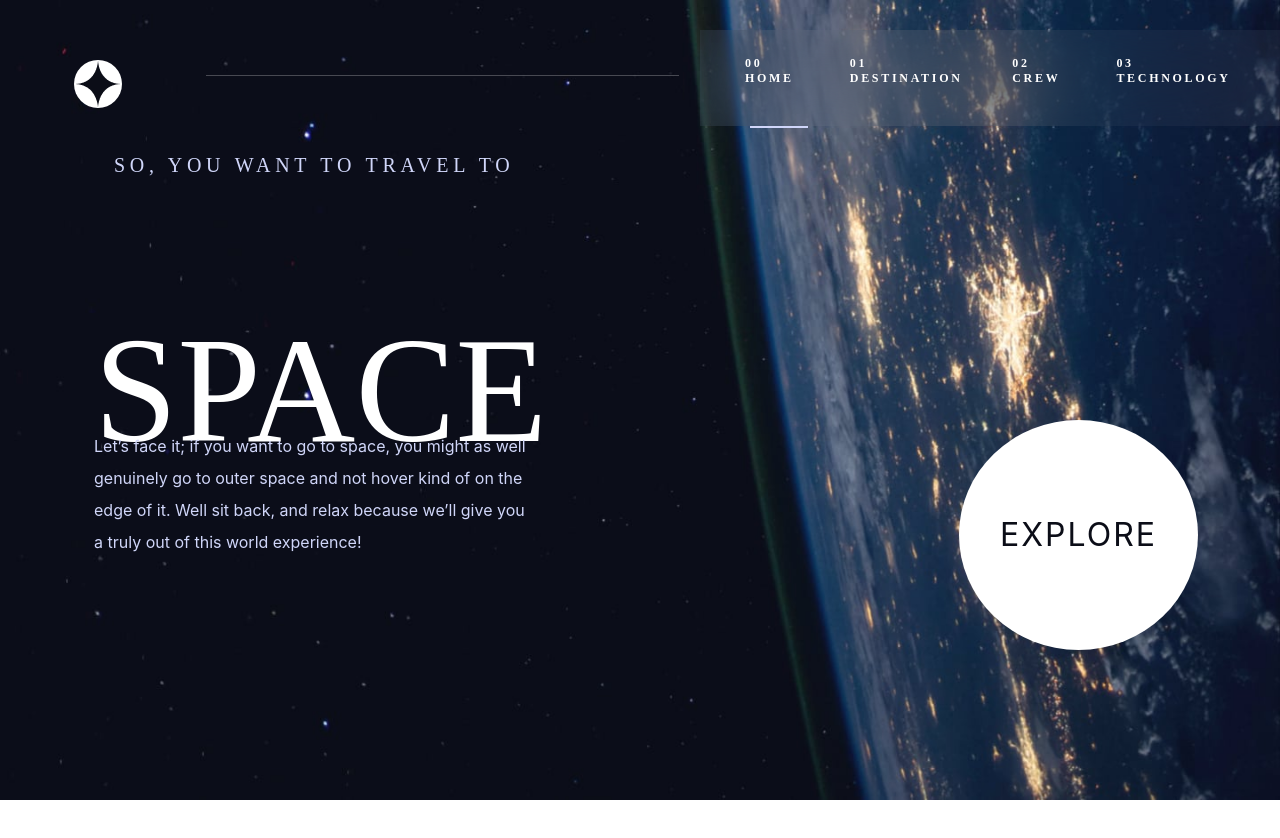
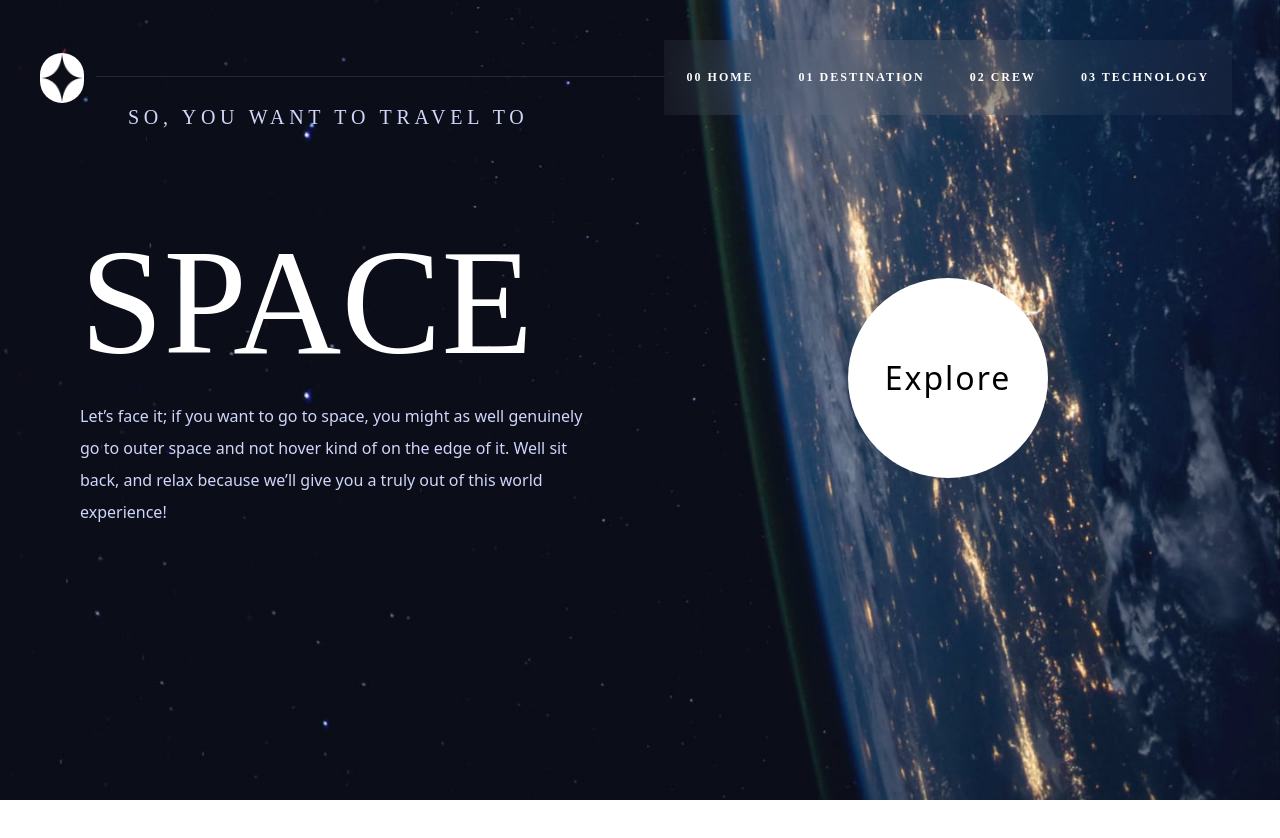
Before and after one commit to Adeolade1st/space-tourism-site, a React (Create React App) app: page / in a window 1280 px wide. Shown: the top 838 px of the page. After the commit the page ends 800 px from the top, so only its background shows below. Built offline with nearby package versions, Linux system fonts and the light colour scheme.

Commit message:
Homepage is mobile responsive

```diff
--- a/src/App.css
+++ b/src/App.css
@@ -1,136 +1,4 @@
-@media screen and (max-width: 480px) {
-  .desktopHome {
-    display: none;
-  }
-
-  .mobileHome {
-    position: absolute;
-  }
-
-  nav {
-    display: flex;
-    flex-direction: column;
-    align-items: flex-end;
-    justify-content: space-around;
-    padding: 40px 40px;
-    max-width: -70px;
-    max-height: 496px;
-    position: absolute;
-    margin-left: -370px;
-    top: 30px;
-    padding-left: 5px;
-    background: rgba(255, 255, 255, 0.04);
-    backdrop-filter: blur(40.774227142333984px);
-  }
-
-  .horizonal-line {
-    display: none;
-  }
-
-  .logo {
-    margin-left: -700px;
-    background-color: white;
-    border-radius: 50px 50px;
-    position: absolute;
-    top: 30px;
-  }
+header {
+    width: fit-content;
+    overflow: hidden;
 }
-
-@media screen and (min-width: 481px) and (max-width: 768px) {
-  .navBar {
-    display: none;
-  }
-}
-
-@media screen and (min-width: 820px) {
-  .nav {
-    display: none;
-  }
-
-  .routeMobile {
-    display: none;
-  }
-
-  .navBar {
-    margin-left: 250px;
-  }
-}
-
-nav {
-  display: flex;
-  align-items: flex-end;
-  justify-content: space-around;
-  padding: 40px 40px;
-  max-width: 830px;
-  max-height: 96px;
-  position: absolute;
-  margin-left: 700px;
-  top: 30px;
-  padding-left: 5px;
-  background: rgba(255, 255, 255, 0.04);
-  backdrop-filter: blur(40.774227142333984px);
-}
-
-nav a {
-  list-style: none;
-  color: white;
-  text-transform: capitalize;
-  font-family: Barlow Condensed;
-  font-size: 12px;
-  font-style: normal;
-  font-weight: 700;
-  line-height: normal;
-  letter-spacing: 2.7px;
-  text-decoration: none;
-  padding-top: 20px;
-  padding-left: 40px;
-}
-
-nav a:hover {
-  color: #d0d6f9;
-  transition: all 100ms ease-out;
-}
-
-nav a:hover::after {
-  content: "";
-  width: 10%;
-  height: 2px;
-  background-color: white;
-  position: absolute;
-  bottom: -2px;
-  left: 50px;
-}
-
-nav a.active::after {
-  content: "";
-  width: 10%;
-  height: 2px;
-  background-color: #d0d6f9;
-  position: absolute;
-  bottom: -2px;
-  left: 50px;
-}
-
-.navBar li {
-  color: white;
-  display: none;
-}
-
-.logo {
-  margin-left: -1750px;
-  background-color: white;
-  border-radius: 50px 50px;
-  position: absolute;
-  top: 30px;
-}
-
-.horizonal-line {
-  position: absolute;
-  margin-left: -1060px;
-}
-
-#mobile-view,
-#times {
-  color: white;
-  display: none;
-}
--- a/src/App.jsx
+++ b/src/App.jsx
@@ -1,61 +1,28 @@
-import React, { useState } from "react";
+import React from "react";
 import "./App.css";
 import Destination from "./Pages/Destination";
 import Crew from "./Pages/Crew";
 import Technology from "./Pages/Technology";
 import HomePage from "./Pages/HomePage";
-import mainLogo from "./Path.png";
-import horizontal from "./Rectangle.png";
 import {
   BrowserRouter as Router,
   Routes,
   Route,
-  Link,
 } from "react-router-dom";
+import NavBar from "./Pages/NavBar";
 
 function App() {
-  const [clicked, setClicked] = useState(false);
-
-  const handleClick = () => {
-    setClicked(!clicked)
-  }
-
     return (
       <Router>
-        <nav>
-          <div className="logo">
-            <img src={mainLogo} alt="logo"></img>
-          </div>
-          <div className="horizonal-line">
-            <img src={horizontal} alt="horizontal-line"></img>
-          </div>
-          <Link to="/" className="active">
-            <strong>00</strong> HOME
-          </Link>
-          <Link to="/Destination">
-            <strong>01</strong> DESTINATION
-          </Link>
-          <Link to="/Crew">
-            <strong>02</strong> CREW
-          </Link>
-          <Link to="/Technology">
-            <strong>03</strong> TECHNOLOGY
-          </Link>
-
-          <div id="mobile-view" onClick={handleClick}>
-            <div
-              id="times"
-              className={clicked ? "fas fa-times" : "fas fa-bars"}
-            ></div>
-          </div>
-        </nav>
-
+        <header>
+          <NavBar />
           <Routes>
             <Route path="/" element={<HomePage />} />
             <Route path="/Destination" element={<Destination />} />
             <Route path="/Crew" element={<Crew />} />
             <Route path="/Technology" element={<Technology />} />
           </Routes>
+        </header>
       </Router>
     );
 }
--- a/src/Pages/HomePage.jsx
+++ b/src/Pages/HomePage.jsx
@@ -1,37 +1,19 @@
 import React from "react";
 import desktopBackground from './images/background-home-desktop.jpg';
 import mobileBackground from './images/background-home-mobile.jpg';
-
 import tabletBackground from './images/background-home-tablet.jpg';
 import './styles/homepage.css';
 
-
-
-
-
-
-
-export default function HomePage(){
-
-
-
-
-
-    return(
-
-
+export default function HomePage() {
+    return (
         <div className="homepage">
-            <img src= {desktopBackground} alt="desktop-background" className= "desktopHome img-fluid max-width: 100% height:100%"  ></img>
-             <img src= {mobileBackground} alt="mobile-background" className= "mobileHome img-fluid max-width: 100% height:auto " ></img>
-                <img src= {tabletBackground} alt="tablet-background" className= "tabletHome img-fluid max-width: 100% height:auto " ></img>
-
-
-    <div className="container">
-
-        <div className="container hero">
+            <img src={desktopBackground} alt="desktop-background" className="desktopHome"  />
+            <img src={mobileBackground} alt="mobile-background" className="mobileHome" />
+            <img src={tabletBackground} alt="tablet-background" className="tabletHome" />
+            <div>
                 <p className="travel">SO, YOU WANT TO TRAVEL TO  </p>
-           <div className="row">
-            <div className="col-sm-5">
+                <div className="innerContainer">
+                    <div className="space">
                         <h1 className="space-on">SPACE</h1>
                         <p className="faceit-now">
                             Let’s face it; if you want to go to space, you might as well genuinely go to
@@ -39,24 +21,11 @@ export default function HomePage(){
                             Well sit back, and relax because we’ll give you a truly out of this world experience!
 
                         </p>
-
                     </div>
-            <div className="col-sm-7">
-                      <button className="btn btn rounded-circle in"><div className="explore-more">EXPLORE</div> </button>
-                      <button className="btn btn rounded">EXPLORE</button>
-                   </div>
-
-           </div>
-
+                    <button>Explore</button>
                 </div>
             </div>
         </div>
-
-
-
-
-
-
     );
 
 }
--- /dev/null
+++ b/src/Pages/NavBar.jsx
@@ -0,0 +1,43 @@
+import React, {useState} from 'react'
+import { Link  } from "react-router-dom";
+import logo from './images/Path.png'
+import './styles/navbar.css'
+
+const NavBar = () => {
+
+    const [clicked, setClicked] = useState(false);
+
+    const handleClick = () => {
+      setClicked(!clicked)
+    }
+
+  return (
+    <div className="navBar">
+            <img src={logo} alt="logo" className='logo'/>
+            <hr />
+              <nav>
+                <Link to="/" className="active">
+                  <strong>00</strong> HOME
+                </Link>
+                <Link to="/Destination">
+                  <strong>01</strong> DESTINATION
+                </Link>
+                <Link to="/Crew">
+                  <strong>02</strong> CREW
+                </Link>
+                <Link to="/Technology">
+                  <strong>03</strong> TECHNOLOGY
+                </Link>
+              </nav>
+            <div id="mobile-view" onClick={handleClick}>
+              <div
+                id="times"
+                className={clicked ? "fas fa-times" : "fas fa-bars"}
+                >
+              </div>
+            </div>
+        </div>
+  )
+}
+
+export default NavBar;
--- a/src/Pages/styles/homepage.css
+++ b/src/Pages/styles/homepage.css
@@ -1,12 +1,188 @@
-@media screen and (max-width: 375px) {
+.homepage {
+    width: 100%;
+    overflow: hidden;
+}
 
+.desktopHome {
+    width: 100%;
+    height: 100%;
+    object-fit: cover;
+    position: absolute;
+    z-index: 0;
+}
+.mobileHome, .tabletHome {
+    display: none;
+    width: 100%;
+    height: 100%;
+    object-fit: cover;
+    position: absolute;
+    z-index: 0;
+}
 
-   .desktopHome{
+.travel {
+    position: relative;
+    color: #d0d6f9;
+    font-size: 20px;
+    font-weight: 400px;
+    letter-spacing: 4.73px;
+    justify-content: center;
+    font-family: Barlow Condensed;
+    padding: 8% 0 0 10%;
+}
+
+.innerContainer{
+    position: relative;
+    display: grid;
+    grid-template-columns: 1fr 1fr;
+    margin: 80px;
+    gap: 10%;
+}
+
+.space {
+    display: flex;
+    flex-direction: column;
+}
+
+.space-on {
+  font-size: 150px;
+  color: #fff;
+  font-weight: 400px;
+  font-family: Bellefair;
+}
+
+.faceit-now {
+    position: relative;
+    color: #d0d6f9;
+    font-size: 16px;
+    line-height: 32px;
+    font-weight: 400px;
+}
+
+button {
+    align-self: center;
+    justify-self: center;
+    width: 200px;
+    height: 200px;
+    border: none;
+    background-color: white;
+    font-size: 32px;
+    font-weight: 400px;
+    letter-spacing: 2px;
+    border-radius: 100px;
+}
+
+button:hover {
+    width: 300px;
+    height: 300px;
+    border-radius: 150px;
+    background-color: black;
+    color: white;
+}
+
+@media screen and (max-width: 1024px) {
+    .homepage {
+        width: 98%;
+        overflow: hidden;
+        height: 100vh;
+    }
+
+    .travel {
+        padding: 20% 0 0 10%;
+    }
+}
+
+@media screen and (max-width: 768px) {
+    .desktopHome, .mobileHome {
         display: none;
+    }
+
+    .tabletHome {
+        display: flex;
+        overflow: hidden;
+        width: 100%;
+    }
+
+    .innerContainer{
+        margin: 80px 40px 0 40px;
+    }
+
+    .space-on {
+        font-size: 120px;
+    }
+
+    button:hover {
+        width: 250px;
+        height: 250px;
+        border-radius: 125px;
+        background-color: black;
+        color: white;
+    }
 
 }
 
-   .logo-top{
+@media screen and (max-width: 426px) {
+    .homepage {
+        width: 100vw;
+        height: 100%;
+    }
+
+    .desktopHome, .tabletHome {
+        display: none;
+    }
+
+    .mobileHome {
+        display: flex;
+        overflow-x: hidden;
+        overflow-y: scroll !important;
+        height: 100%;
+    }
+
+    .travel {
+        padding: 28% 0 0 5%;
+        font-size: 17px;
+    }
+
+    .innerContainer{
+        margin: 20px 20px 0 20px;
+        display: flex;
+        flex-direction: column;
+    }
+
+    .space-on {
+        font-size: 100px;
+    }
+
+    button:hover {
+        width: 175px;
+        height: 175px;
+        border-radius: 87.5px;
+        background-color: black;
+        color: white;
+    }
+
+}
+
+@media screen and (max-width: 320px) {
+    .travel {
+        padding: 35% 0 0 5%;
+        font-size: 14px;
+    }
+
+    .space-on {
+        font-size: 60px;
+    }
+
+    .faceit-now {
+        font-size: 14px;
+    }
+}
+
+/* @media screen and (max-width: 375px) {
+    .desktopHome {
+      display: none;
+    }
+
+    .logo-top {
       position: absolute;
       margin-left: 20px;
       top: 25px;
@@ -14,34 +190,28 @@
       height: 40px;
       flex-shrink: 0;
       background-color: white;
-
     }
 
-
-
     .in {
-
       display: none;
-
     }
 
-   .rounded{
+    .rounded {
       margin-top: -280px;
       margin-left: 90px;
-    background-color: #FFF;
+      background-color: #fff;
       border-radius: 100px 100px 100px 100px !important;
       padding: 60px 40px 60px 40px;
-
     }
 
     .horizontal-line {
       display: none;
     }
 
-    .travel{
+    .travel {
       position: absolute;
       top: 100px;
-        color: #D0D6F9;
+      color: #d0d6f9;
       margin-left: 30px;
       text-align: center;
       font-family: Barlow Condensed;
@@ -50,10 +220,8 @@
       letter-spacing: 2.7px;
     }
 
-
- .faceit-now{
-
-    color: #D0D6F9;
+    .faceit-now {
+      color: #d0d6f9;
       text-align: center;
       font-family: Barlow;
       font-size: 15px !important;
@@ -61,92 +229,71 @@
       font-weight: 400;
       line-height: 25px;
       margin-top: -390px;
-
     }
 
- .space-on{
+    .space-on {
       margin-top: -180px;
       font-size: 50px;
       display: flex;
       justify-content: center;
       margin-left: 50px;
-    color: #FFF;
+      color: #fff;
       font-family: Bellefair;
       font-size: 80px;
       font-style: normal;
       font-weight: 400;
       line-height: 100px;
       margin-top: -250px;
-
-
     }
     .tabletHome {
       display: none;
     }
 
-  ul{
+    ul {
       display: block;
-
+    }
   }
 
-}
-
-@media screen and (min-width: 820px){
+  @media screen and (min-width: 820px) {
     .mobileHome {
       display: none;
-
     }
 
     .tabletHome {
       display: none;
     }
 
-         .hamburger{
+    .hamburger {
       display: none;
     }
 
     .space-on {
       margin-top: -60px;
-        color: #FFF;
+      color: #fff;
       font-family: Bellefair;
       font-size: 150px;
       font-style: normal;
       font-weight: 400;
       line-height: 100px;
-
     }
 
-    .rounded{
+    .rounded {
       display: none;
     }
 
     explore-more {
-            color: #0B0D17;
+      color: #0b0d17;
       font-size: 10px;
       letter-spacing: 2px;
       font-weight: 400px;
+    }
+
+    .travel {
 
     }
 
-                  .travel {
-                      margin-top: -650px;
-                      margin-left: 20px;
-                      position: absolute;
-                      color: #D0D6F9;
-                      font-size: 20px;
-                      font-weight: 400px;
-                      letter-spacing: 4.73px;
-                      justify-content: center;
-                      font-family: Barlow Condensed;
-                  }
+    .faceit-now {
 
-                                  .faceit-now {
-                                      position: relative;
-                                      top: -370px;
-                                      color: #D0D6F9;
-                                      font-size: 16px;
-                                      line-height: 32px;
-                                      font-weight: 400px;
     }
 
     .horizontal-line {
@@ -162,16 +309,13 @@
       position: absolute;
       top: 60px;
       margin-left: 20px;
-
     }
 
-
     .explore-more {
-                                                    color: #0B0D17;
+      color: #0b0d17;
       font-size: 32px;
       letter-spacing: 2px;
       font-weight: 400px;
-
     }
 
     .in {
@@ -180,58 +324,47 @@
       top: 420px;
       background-color: white;
       padding: 90px 40px 90px 40px;
-
-
     }
 
     .in:hover {
-
       border-width: 50px;
-                                                    border-color: #24262F;
-                                                    background-color: #FFF;
+      border-color: #24262f;
+      background-color: #fff;
       opacity: 90%;
       cursor: pointer;
-                                                    transition: .1000ms ease-in;
-
-
+      transition: 0.1ms ease-in;
+    }
   }
 
-}
-
- @media screen and (min-width:390px) and (max-width:768px){
-
-
-        .horizontal-line{
-            display:none;
+  @media screen and (min-width: 390px) and (max-width: 768px) {
+    .horizontal-line {
+      display: none;
     }
 
     .desktopHome {
       display: none;
-
-
     }
 
-           .mobileHome{
+    .mobileHome {
       display: none;
     }
 
     .space-on {
       margin-top: -150px;
-              color: #FFF;
+      color: #fff;
       font-family: Bellefair;
       font-size: 150px;
       font-style: normal;
       font-weight: 400;
       line-height: 150px;
       margin-left: 130px;
-
     }
 
     .travel {
       margin-top: -830px;
-                             margin-left:150px;
+      margin-left: 150px;
       position: absolute;
-                             color: #D0D6F9;
+      color: #d0d6f9;
       font-size: 20px;
       font-weight: 400px;
       letter-spacing: 4.73px;
@@ -240,51 +373,33 @@
     }
 
     .faceit-now {
-
       margin-top: -260px;
-                                    color: #D0D6F9;
+      color: #d0d6f9;
       text-align: center;
       font-family: Barlow;
       font-size: 16px !important;
       font-style: normal;
       font-weight: 400;
       line-height: 25px;
-                                    margin-left:1-15px
-
-
+      margin-left: 1-15px;
     }
 
-
-
-           .in{
+    .in {
       display: none;
     }
 
-           .rounded{
+    .rounded {
       margin-left: -60px;
       margin-top: -320px;
       background-color: white;
       padding: 80px 60px 80px 60px;
       border-radius: 100px 100px 100px 100px !important;
-
     }
 
     explore-more {
-                       color: #0B0D17;
+      color: #0b0d17;
       font-size: 10px;
       letter-spacing: 2px;
       font-weight: 400px;
-
     }
-
- }
-
-
-   h1{
-       font-size: 150px;
-       color: #FFF;
-       font-weight: 400px;
-       position: absolute;
-       top: 400px;
-    font-family: Bellefair;
-   }
+  } */
--- /dev/null
+++ b/src/Pages/styles/navbar.css
@@ -0,0 +1,127 @@
+.navBar {
+    display: flex;
+    flex-direction: row;
+    align-items: center;
+    width: 98%;
+    overflow: hidden;
+    margin: 40px 0 0 40px;
+    position: absolute;
+    z-index: 1;
+}
+
+.logo {
+    width: 3.5%;
+    height: 50px;
+    border-radius: 50px;
+    background-color: white;
+    cursor: pointer;
+}
+
+hr {
+    color: gray;
+    width: 50%;
+    height: 3px;
+    margin: 0 0 0 1%;
+}
+
+nav {
+    display: flex;
+    align-items: flex-end;
+    justify-content: space-around;
+    padding: 30px 0;
+    margin: 0 5% 0 0;
+    width: 50%;
+    height: fit-content;
+    background: rgba(255, 255, 255, 0.04);
+    backdrop-filter: blur(40.774227142333984px);
+}
+
+nav a {
+    color: white;
+    text-transform: capitalize;
+    font-family: Barlow Condensed;
+    font-size: 12px;
+    font-style: normal;
+    font-weight: 700;
+    line-height: normal;
+    letter-spacing: 2px;
+    text-decoration: none;
+    padding: 0;
+    cursor: pointer;
+}
+
+nav a:hover {
+    color: #c8cff9;
+}
+
+nav a.active::after {
+    content: "";
+    width: 10%;
+    height: 2px;
+    background-color: #d0d6f9;
+    position: absolute;
+    bottom: -2px;
+    left: 50px; /* Adjusted the left property */
+}
+
+#mobile-view {
+    display: none;
+}
+
+@media screen and (max-width: 1024px) {
+    hr {
+        width: 35%;
+    }
+    .logo{
+        width: 50px;
+    }
+}
+
+@media screen and (max-width: 768px) {
+    hr {
+      width: 10%;
+    }
+
+    .navBar {
+        gap: 1%;
+        width: 92%;
+    }
+
+    nav {
+        width: 100%;
+        margin: 0;
+    }
+}
+
+@media screen and (max-width: 426px) {
+    hr {
+        display: none;
+    }
+
+    nav {
+        display: none;
+    }
+
+    .navBar {
+        margin: 40px 0 0 20px;
+    }
+
+    #mobile-view {
+        display: flex;
+        margin: 0 0 0 70%;
+        color: white;
+    }
+
+    #times {
+        cursor: pointer;
+    }
+
+}
+
+@media screen and (max-width: 320px) {
+
+    #mobile-view {
+        margin: 0 0 0 65%;
+    }
+
+}
--- a/src/index.css
+++ b/src/index.css
@@ -1,13 +1,8 @@
-body {
-  margin: 0;
-  font-family: -apple-system, BlinkMacSystemFont, 'Segoe UI', 'Roboto', 'Oxygen',
-    'Ubuntu', 'Cantarell', 'Fira Sans', 'Droid Sans', 'Helvetica Neue',
-    sans-serif;
-  -webkit-font-smoothing: antialiased;
-  -moz-osx-font-smoothing: grayscale;
+* {
+  transition: all 1s ease-in-out;
 }
 
-code {
-  font-family: source-code-pro, Menlo, Monaco, Consolas, 'Courier New',
-    monospace;
+body, html {
+  margin: 0;
+  overflow: hidden;
 }
```
Also changed, not shown: src/Path.png (deleted), src/Rectangle.png (deleted). Lines whose indentation alone changed are shown as unchanged.
